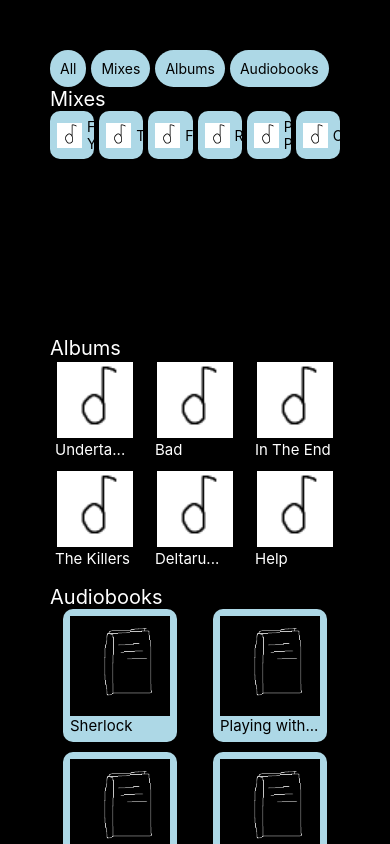
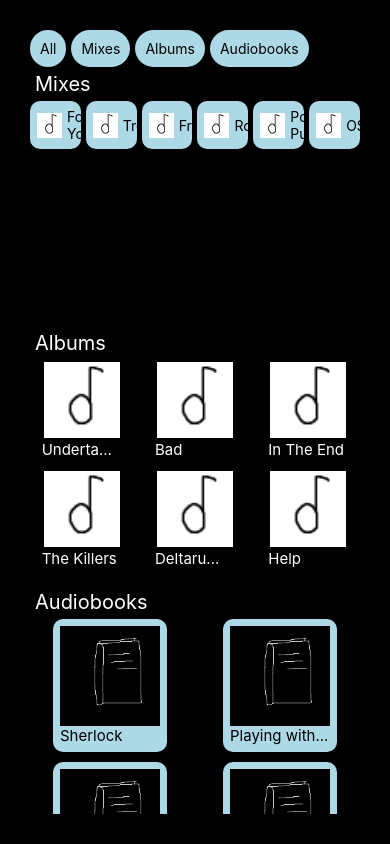
Before and after one commit to Obspogon/ALI_A1, a React Native app: screen / in a window 390 px wide. Built offline with nearby package versions, Linux system fonts and the light colour scheme.

Commit message:
fix scrolling

```diff
--- a/App.js
+++ b/App.js
@@ -7,7 +7,8 @@ import AudiobookComponent from "./AudiobookComponent";
 
 export default function App() {
 	return (
-		<ScrollView style={styles.container}>
+		<View style={styles.container}>
+			<ScrollView>
 				<View style={styles.menuBar}>
 					<MenuComponent text="All" />
 					<MenuComponent text="Mixes" />
@@ -43,6 +44,7 @@ export default function App() {
 				</View>
 				<StatusBar style="auto" />
 			</ScrollView>
+		</View>
 	);
 }
 
@@ -50,13 +52,11 @@ const styles = StyleSheet.create({
 	container: {
 		flex: 1,
 		backgroundColor: "#000",
-		paddingTop: 50,
-		paddingLeft: 50,
-		paddingRight: 50,
-		paddingBottom: 500,
+		padding: 30,
 	},
 	header: {
 		fontSize: 20,
+		margin: 5,
 		fontStyle: "bold",
 	},
 	text: { fontSize: 15, color: "#fff" },
```
Lines whose indentation alone changed are shown as unchanged.
